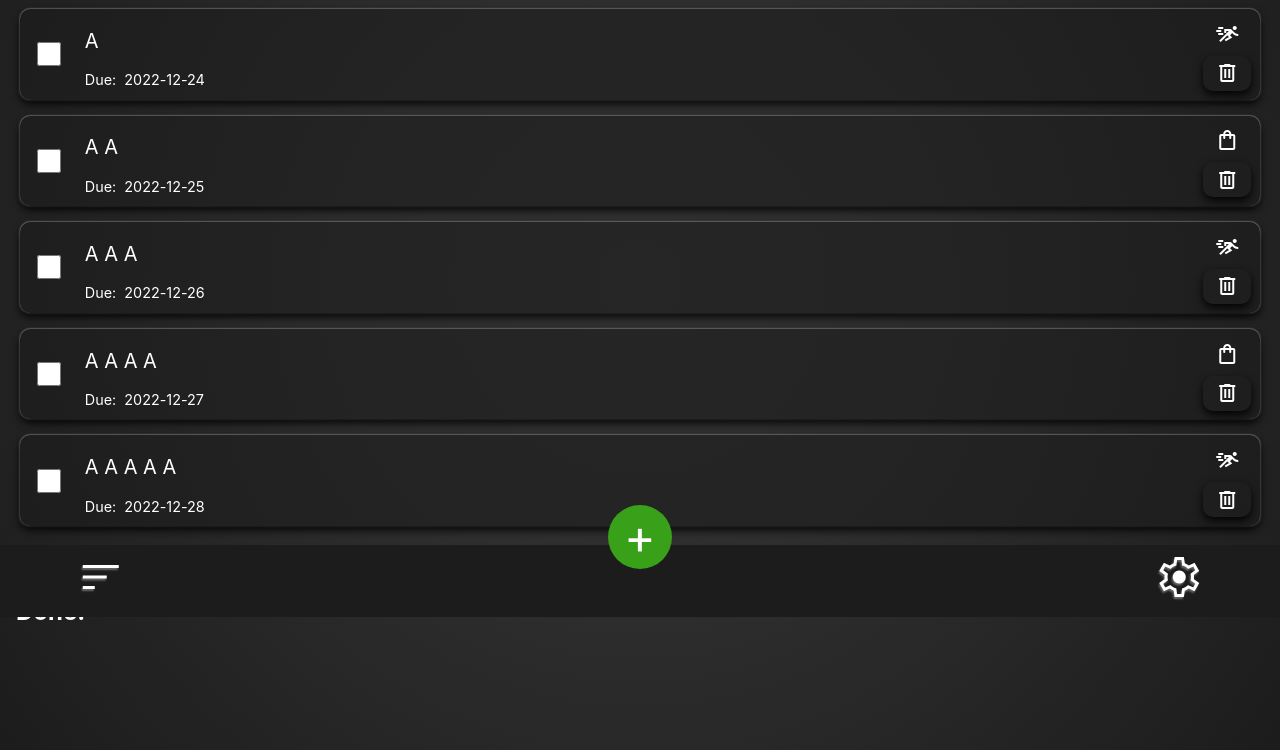
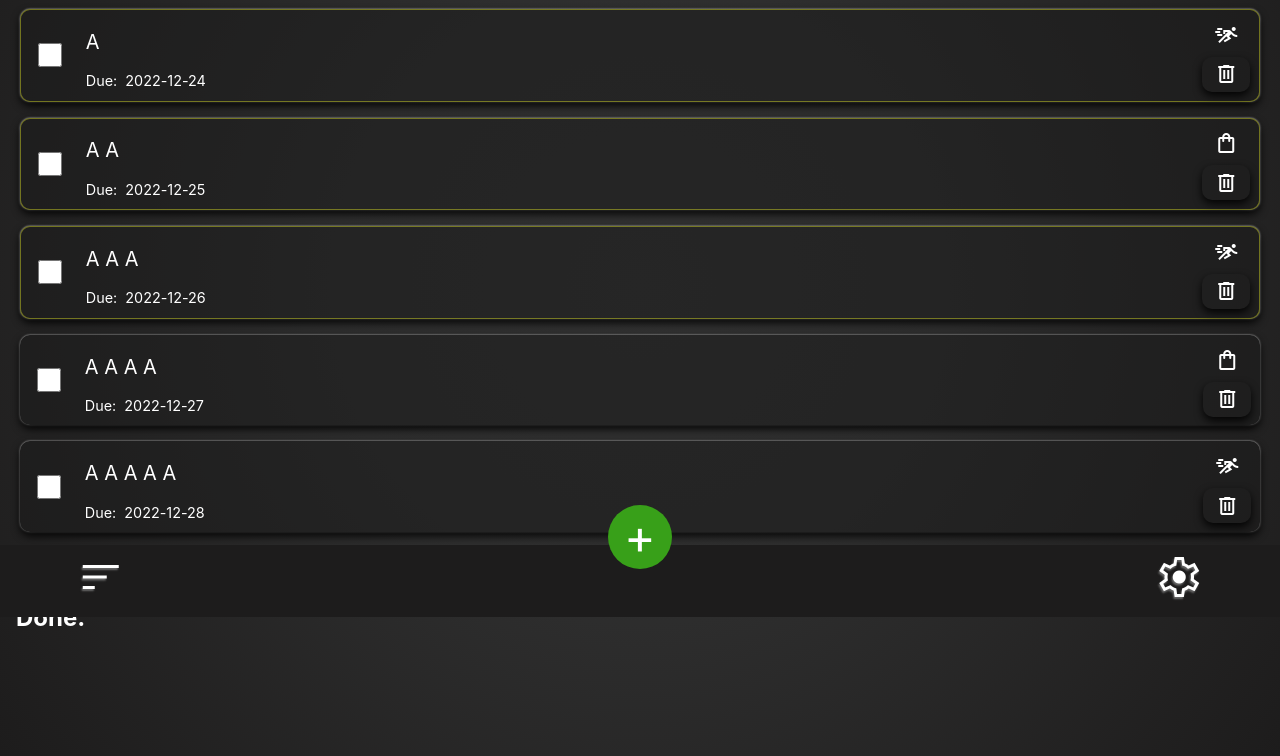
Before and after one commit to maedl/You-Do-U-Todo, a website built with Vite: page index.html in a window 1280 px wide. Both pictures are taken after a click on the element "settings". Shown: the part 183-939 px from the top of the page. Built offline with nearby package versions, Linux system fonts and the light colour scheme.

Commit message:
add border colors depending on due date

```diff
--- a/src/Todo.js
+++ b/src/Todo.js
@@ -11,8 +11,5 @@ class Todo {
   toggleComplete() {
     this.completed = this.completed ? false : true;
   }
-  logTimeAdded() {
-    console.log(this.timeAdded);
-  }
 }
 export default Todo;
--- a/src/main.js
+++ b/src/main.js
@@ -132,9 +132,11 @@ function renderTodos() {
       textClass = ' done-todo';
     }
     const categoryIconName = setCategoryIcon(todo.category);
+    const deadlineClass = checkDueDate(todo.dueDate);
+    console.log(deadlineClass);
 
     container.innerHTML += `
-      <div class="todo">
+      <li class="todo${deadlineClass}">
         <div class="left-grid">
           <input type="checkbox" data-id="${todo.title}">
         </div>
@@ -159,13 +161,28 @@ function renderTodos() {
           </button
         </div>
 
-      </div>
+      </li>
       `;
   });
 
   setBtnListeners();
   handleCheckboxes();
   renderInfoBar(doneCounter);
+}
+
+function checkDueDate(todoDueDate) {
+  const today = new Date();
+  const dueDate = new Date(todoDueDate);
+
+  if (today > dueDate) {
+    return ' passed-due';
+  }
+
+  if ((dueDate.getDate() - today.getDate()) <= 5) {
+    return ' due-in-five';
+  }
+
+  return '';
 }
 
 function setBtnListeners() {
--- a/src/style/devices/_mobile.scss
+++ b/src/style/devices/_mobile.scss
@@ -197,6 +197,7 @@ ul {
   @include flex-center-col;
 
   padding: 0.25rem;
+}
 
 .todo {
   box-shadow: var(--box-shadow), 0px 0px 2px 0px rgba(255, 255, 255, 1);
@@ -276,7 +277,6 @@ ul {
     }
   }
 }
-}
 
 footer {
   position: fixed;
--- a/src/style/utils/_util-classes.scss
+++ b/src/style/utils/_util-classes.scss
@@ -17,6 +17,14 @@
   padding: 1rem;
   border-radius: 10px;
   box-shadow: 0px 4px 8px 0px rgba(0, 0, 0, 0.6);
+}
+
+.passed-due {
+  border: 1px solid rgba(255, 0, 0, 0.6);
+}
+
+.due-in-five {
+  border: 1px solid rgba(243, 247, 36, 0.4);
 }
 
 .hidden {
```
Lines whose indentation alone changed are shown as unchanged.
